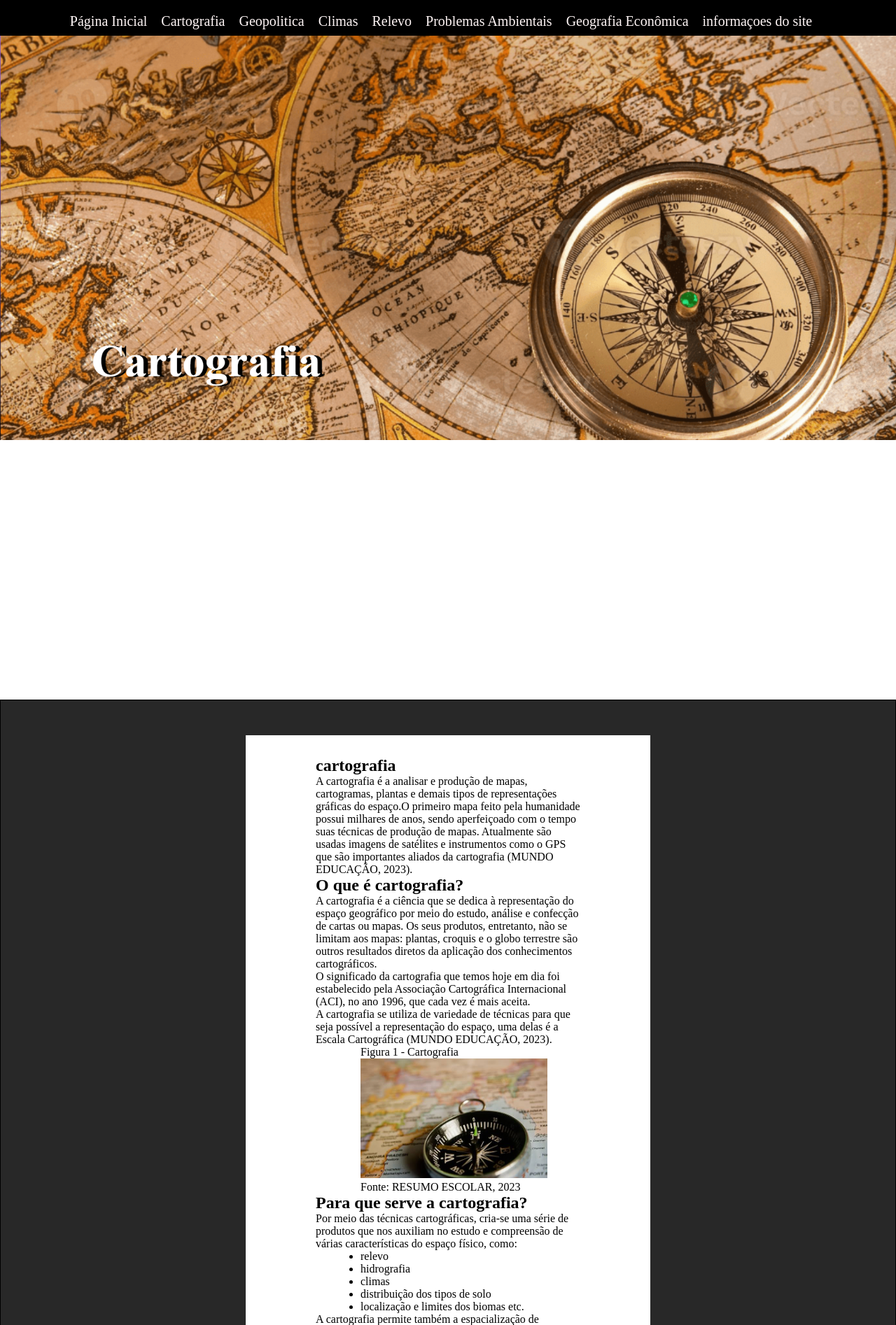
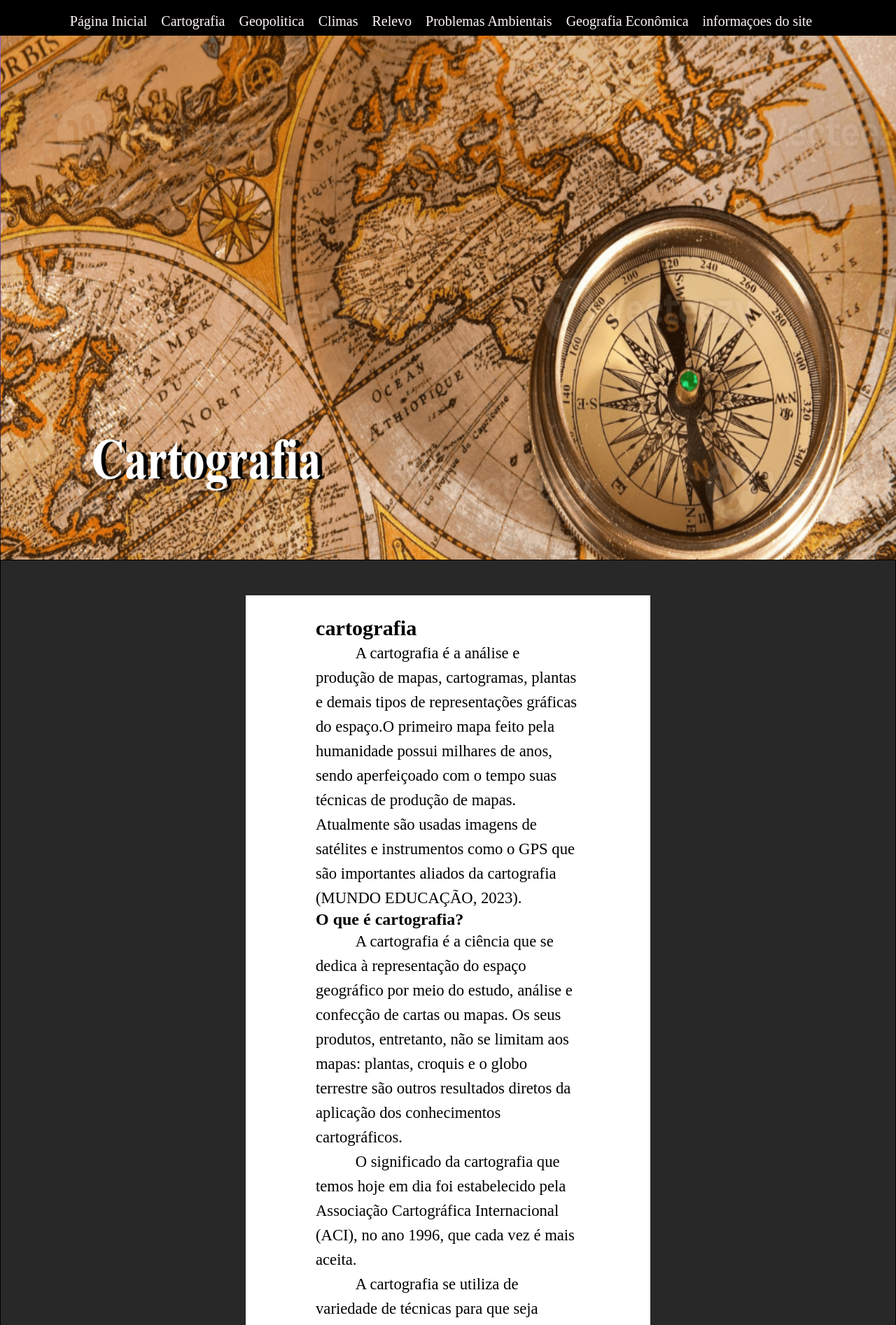
Before and after one commit to kayquelopes/Trabalho_da_SEPE, a PHP site: page /cartografia.html in a window 1280 px wide. Shown: the top 1894 px of the page at 70% size. Run offline with PHP 8.4, Linux system fonts and the light colour scheme.

Commit message:
cartografia

```diff
--- a/cartografia.html
+++ b/cartografia.html
@@ -22,7 +22,7 @@
                 <li><a class="linkconteudo" href="informaçoesdosite.html">informaçoes do site</a></li>
             </ul>
         </nav>
-        <div>
+        <div id="bg-div-img">
             <img src="pastaimg/img_cartografia/Captura de tela 2023-10-13 171501.png" alt="" id="bg-img">
 
     </header>
@@ -33,7 +33,7 @@
 
             <div id="section1">
                 <h1>cartografia</h1>
-                <p>A cartografia é a analisar e produção de mapas, cartogramas, plantas e demais tipos de representações
+                <p> A cartografia é a análise e produção de mapas, cartogramas, plantas e demais tipos de representações
                     gráficas do espaço.O primeiro mapa feito pela humanidade possui milhares de anos, sendo aperfeiçoado
                     com o tempo suas técnicas de produção de mapas. Atualmente são usadas imagens de satélites e
                     instrumentos como o GPS que são importantes aliados da cartografia (MUNDO EDUCAÇÃO, 2023).
@@ -97,13 +97,13 @@
                     <h2>A cartografia pode ser dividida em duas grandes áreas:</h2>
                     <ul>
                         <li>
-                            <p>Cartografia sistemática: ramo da cartografia dedicado à representação das características
+                            Cartografia sistemática: ramo da cartografia dedicado à representação das características
                             físicas da
                             superfície terrestre, e por essa razão é também chamada de cartografia topográfica. As
                             informações
                             representadas são de caráter genérico e, por isso, duradouras no tempo, sendo coletadas
                             e replicadas por
-                                meio de técnicas específicas.</p>
+                            meio de técnicas específicas.
                         </li><br><br>
 
                         <p>Figura 2 - Cartografia sistemática</p>
@@ -111,24 +111,54 @@
                             alt="Cartografia sistemática">
                         <p>Fonte: GIOVANINI, 2022</p><br><br>
                         <li>
-                            <p>Cartografia temática: ramo da cartografia dedicado à produção de mapas com base em
+                            Cartografia temática: ramo da cartografia dedicado à produção de mapas com base em
                             informações geográficas diversas, não se restringindo às dimensões físicas de uma área.
                             Seus produtos indicam a ocorrência espacial de fenômenos específicos, como econômicos,
-                                sociais, demográficos e mesmo naturais. Por essa razão, recebe o nome também de
-                                cartografia geográfica.</p>
+                            sociais, demográficos e mesmo naturais.
                         </li><br><br>
                         <p>Figura 3 - Cartografia temática</p>
-                        <img src="pastaimg/img_cartografia/cartografia-temática.webp" alt=""><br><br><br>
+                        <img src="pastaimg/img_cartografia/cartografia-temática.webp" alt="">
                         <p>Fonte: GIOVANINI, 2023
-                        </p>
-                    </ul>         </div>
+                        </p><br><br>
+                    </ul>
+                </div>
                 <h1>Conceitos de cartografia</h1>
-                    <div class="container"><ul>
-                        <li>Coordenadas geográficas: são valores numéricos que indicam a localização de um objeto ou ponto qualquer na superfície terrestre. São definidas com base nos valores de latitude e longitude, indicadas, respectivamente, pelos paralelos e meridianos (OLIVEIRA, 2019).</li>
+                <div class="container">
+                    <ul>
+                        <li>Coordenadas geográficas: são valores numéricos que indicam a localização de um objeto ou
+                            ponto qualquer na superfície terrestre. São definidas com base nos valores de latitude e
+                            longitude, indicadas, respectivamente, pelos paralelos e meridianos (OLIVEIRA, 2019).</li>
+
+                        <br>
+                        <p>Figura 4 - Projeções Cartográficas!
+                        </p><img src="pastaimg/img_cartografia/Captura de tela 2023-10-14 153336.png" alt="">
+                        <p>Fonte: GIOVANINI, 2021</p>
+                        <li>Projeção cartográfica: são representações da Terra em uma superfície plana. Para isso,
+                            baseiam-se em uma rede composta por linhas imaginárias horizontais e verticais (paralelos e
+                            meridianos) perpendiculares entre si. São classificadas quanto à superfície de projeção
+                            (cônica, cilíndrica, plana) e quanto às suas propriedades (conforme, equidistante,
+                            equivalente) (OLIVEIRA, 2019).
+                        </li>
                     </ul>
-                    <br>
-                    <p>Figura 4 - Tipos de coordenadas geográficas
-                    </p><img src="pastaimg/img_cartografia/Captura de tela 2023-10-14 153336.png" alt=""></div>
+
+                </div>
+                <img src="pastaimg\img_cartografia\Captura de tela 2023-10-17 150840.png" alt="">
+
+                <ul>
+                    <li>Escala cartográfica: é uma relação numérica (proporção) entre as dimensões de uma superfície,
+                        conforme são representadas no mapa, e suas dimensões reais, medidas de forma linear. Uma escala
+                        de 1:250.000 expressa em </li>
+                </ul>
+
+
+
+
+
+
+
+
+
+
             </div>
 
 
--- a/css/cartografia.css
+++ b/css/cartografia.css
@@ -29,6 +29,7 @@
 }
 
 #menu li {
+    font-size:20px;
     margin-right: 20px;
 }
 
@@ -42,15 +43,10 @@
     color: #1c8e92;
 }
 #bg-img{
-    height: 100%;
+    height: 100vh;
     width: 100%;
 }
-header {
-    height: 1000px;
-    background-size: cover;
-    background-repeat: no-repeat;
 
-}
 
 #h1index {
     color: white;
@@ -69,9 +65,6 @@ main{
 }
 section{
     border: 1px solid;
-    color: rgb(0, 0, 0);
-    min-height: 1000px;
-
 }
 #section1{
     background-color: #ffffff;
@@ -83,3 +76,18 @@ section{
 .container{
     padding-left: 8vh;
 }
+#bg-div-img{
+    max-height: 100vh;
+}
+h1{
+
+    font-size: 0.8cm;
+}
+p{
+    font-size: 0.6cm;
+    text-indent: 1.5cm;
+    line-height: 35px;
+  }
+li{
+    font-size: 0.45cm;
+}
```
Also changed, not shown: pastaimg/img_cartografia/Captura de tela 2023-10-17 150840.png (added). Lines whose indentation alone changed are shown as unchanged.
